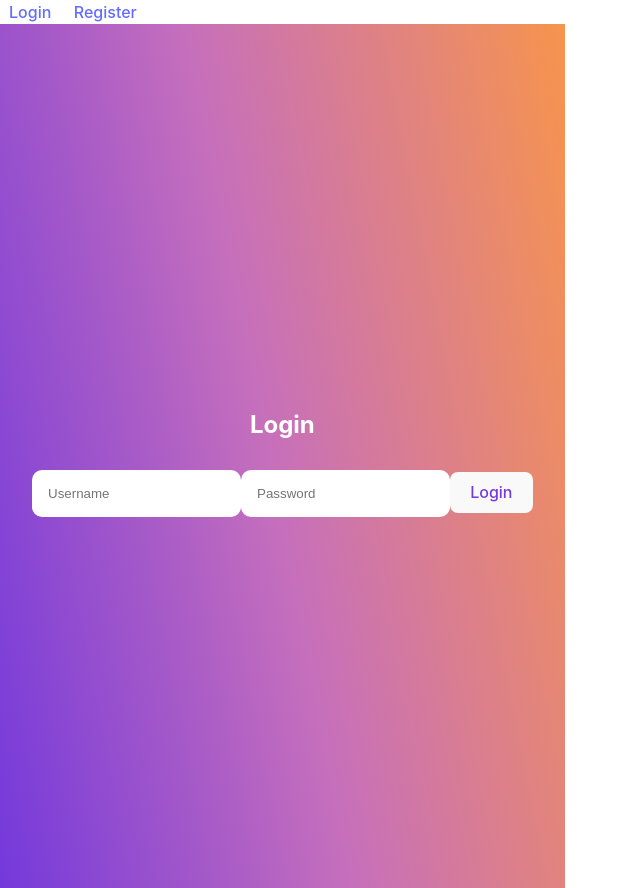
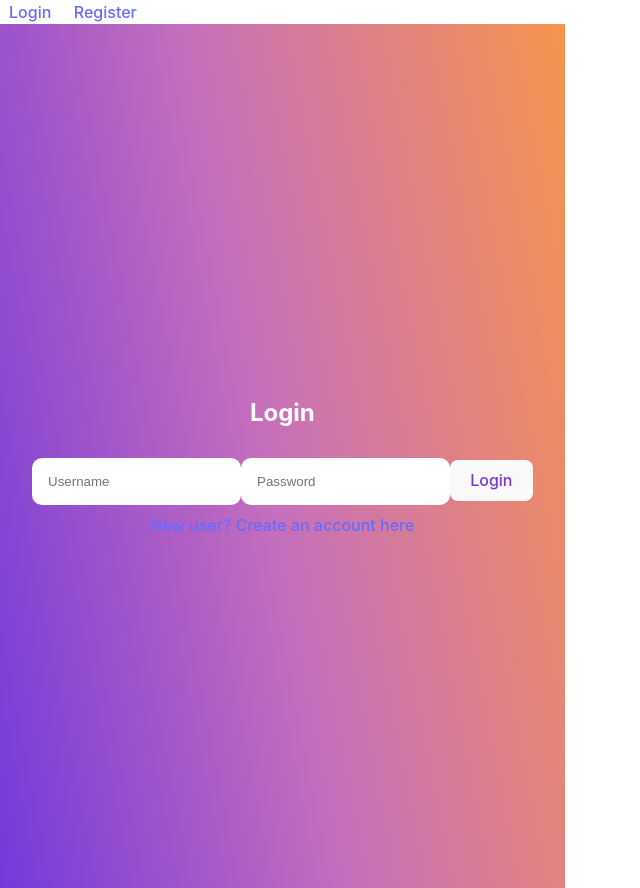
Before and after one commit to ALLHUBS-Jan-2024-Liftoff/The-Coding-Sharks, a React (Vite) app in the folder The-Coding-Sharks-UI/: page /login in a window 1280 px wide. Shown: the whole page, without its empty margins (0-640 px from the left). Built offline with nearby package versions, Linux system fonts and the light colour scheme.

Commit message:
added link to register on login page

```diff
--- a/The-Coding-Sharks-UI/src/components/Login.jsx
+++ b/The-Coding-Sharks-UI/src/components/Login.jsx
@@ -1,5 +1,6 @@
 import React, { useState } from "react";
 import axios from "axios";
+import { Link } from "react-router-dom";
 
 function Login({ setAuthenticated }) {
   const [username, setUsername] = useState("");
@@ -44,6 +45,7 @@ function Login({ setAuthenticated }) {
         />
         <button type="submit">Login</button>
       </form>
+      <Link to="/register">New user? Create an account here</Link>
       {message && <p>{message}</p>}
     </div>
   );
```
